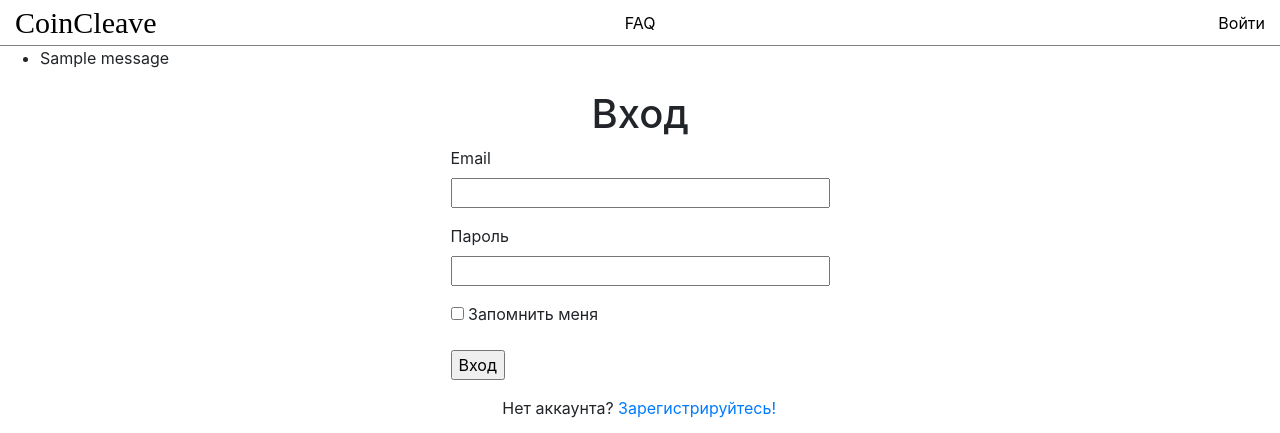
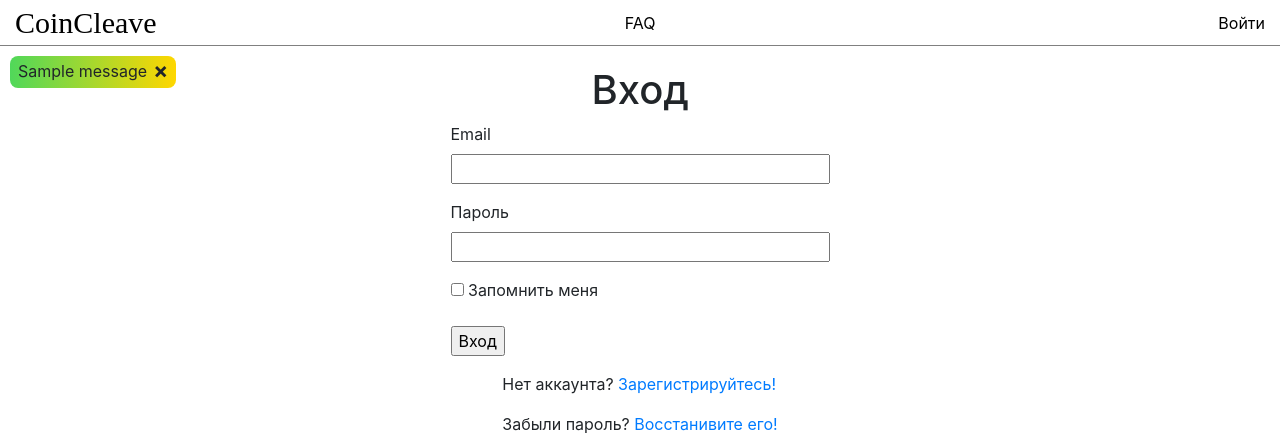
Before and after one commit to Emptines0s/CoinCleave, a Flask app: a page that uses app/templates/base.html in a window 1280 px wide. Shown: the top 433 px of the page. Run offline with Flask 2, Linux system fonts and the light colour scheme; tables that the repository leaves empty hold one stand-in row (values such as "Sample post"); one stand-in notice (Sample message) is shown; parts of the project's set-up code (start-up, migrations or seed data) failed here and were passed over; some libraries are stand-ins or nearby versions; some web fonts are replaced.

Commit message:
flash message update / db models update

```diff
--- a/app/forms.py
+++ b/app/forms.py
@@ -57,8 +57,7 @@ class CreateBotForm(FlaskForm):
 
     def validate_ticker(self, ticker):
         selected_exchange = Connect.query.filter_by(api_key=self.connect.data).first().exchange
-        print(selected_exchange)
         exchange_tickers = db.session.query(ExchangeTicker.ticker).filter(
             ExchangeTicker.exchange == selected_exchange).all()
-        if ticker.data not in [ticker[0] for ticker in exchange_tickers]:
+        if ticker.data.upper() not in [ticker[0] for ticker in exchange_tickers]:
             raise ValidationError('Wrong ticker')
--- a/app/routes.py
+++ b/app/routes.py
@@ -184,7 +184,7 @@ def create_bot():
             bot = Bot(user_id=current_user.id,
                       connect_id=Connect.query.filter_by(api_key=form.connect.data).first().id,
                       strategy_id=Strategy.query.filter_by(name=form.strategy.data).first().id,
-                      ticker=form.ticker.data,
+                      ticker=form.ticker.data.upper(),
                       deposit=form.deposit.data)
             db.session.add(bot)
             db.session.commit()
--- /dev/null
+++ b/app/static/flash_message.js
@@ -0,0 +1,5 @@
+$(document).ready(function() {
+  $('.flash-close').click(function() {
+    $(this).parent().parent().remove();
+  });
+});
--- a/app/static/style.css
+++ b/app/static/style.css
@@ -63,22 +63,32 @@
   overflow: hidden;
 }
 
+.unit:nth-child(2) {
+    width: 75px;
+}
+
+.unit:nth-child(3) {
+    width: 75px;
+}
+
+.unit:nth-child(4) {
+    width: 65px;
+}
+
+.unit:nth-child(5) {
+    width: 65px;
+}
+
+.unit:nth-child(6) {
+    width: 80px;
+}
+
 .line {
   display: flex;
   border-radius: 27px;
   padding-left: 6px;
   cursor: pointer;
 }
-
-.unit:nth-child(2) {
-    width: 80px;
-}
-
-
-.unit:nth-child(6) {
-    width: 80px;
-}
-
 
 .line:hover {
   background: linear-gradient(to right, pink, transparent);
@@ -1004,3 +1014,40 @@
   display: flex;
   flex-direction: row-reverse;
 }
+
+.flash-list {
+  list-style-type: none;
+  white-space: nowrap;
+  padding-left: 0px;
+  position: absolute;
+}
+
+.flash-msg {
+  font-size: 16px;
+  line-height: 1.9em;
+  height: 2em;
+}
+
+.flash-box {
+  background: linear-gradient(90deg, rgb(80, 216, 90), gold);
+  border-radius: 0.5em;
+  padding-left: 8px;
+  padding-right: 8px;
+  margin-top: 10px;
+  margin-left: 10px;
+  display: flex;
+  justify-content: center;
+}
+
+.flash-close {
+  padding-left: 6px;
+  font-size: 22px;
+  line-height: 28px;
+  height: 32px;
+  font-weight: bold;
+  cursor: pointer;
+}
+
+.flash-close:hover {
+  color: white;
+}
--- a/app/templates/base.html
+++ b/app/templates/base.html
@@ -29,17 +29,20 @@
     </div>
     {% with messages = get_flashed_messages() %}
     {% if messages %}
-    <ul>
+    <ul class="flash-list">
         {% for message in messages %}
-        <li>{{ message }}</li>
+        <li>
+            <div class="flash-box">
+                <div class="flash-msg">{{ message }}</div>
+                <div class="flash-close">&times;</div>
+            </div>
+        </li>
         {% endfor %}
     </ul>
     {% endif %}
     {% endwith %}
     {% block content %}
     {% endblock %}
-    <script src="https://cdn.jsdelivr.net/npm/bootstrap@5.2.1/dist/js/bootstrap.bundle.min.js"
-            integrity="sha384-u1OknCvxWvY5kfmNBILK2hRnQC3Pr17a+RTT6rIHI7NnikvbZlHgTPOOmMi466C8"
-            crossorigin="anonymous"></script>
+    <script src="{{url_for('static', filename='flash_message.js')}}"></script>
 </body>
 </html>
```
Also changed, not shown: app/models.py (+4 -4 lines).
